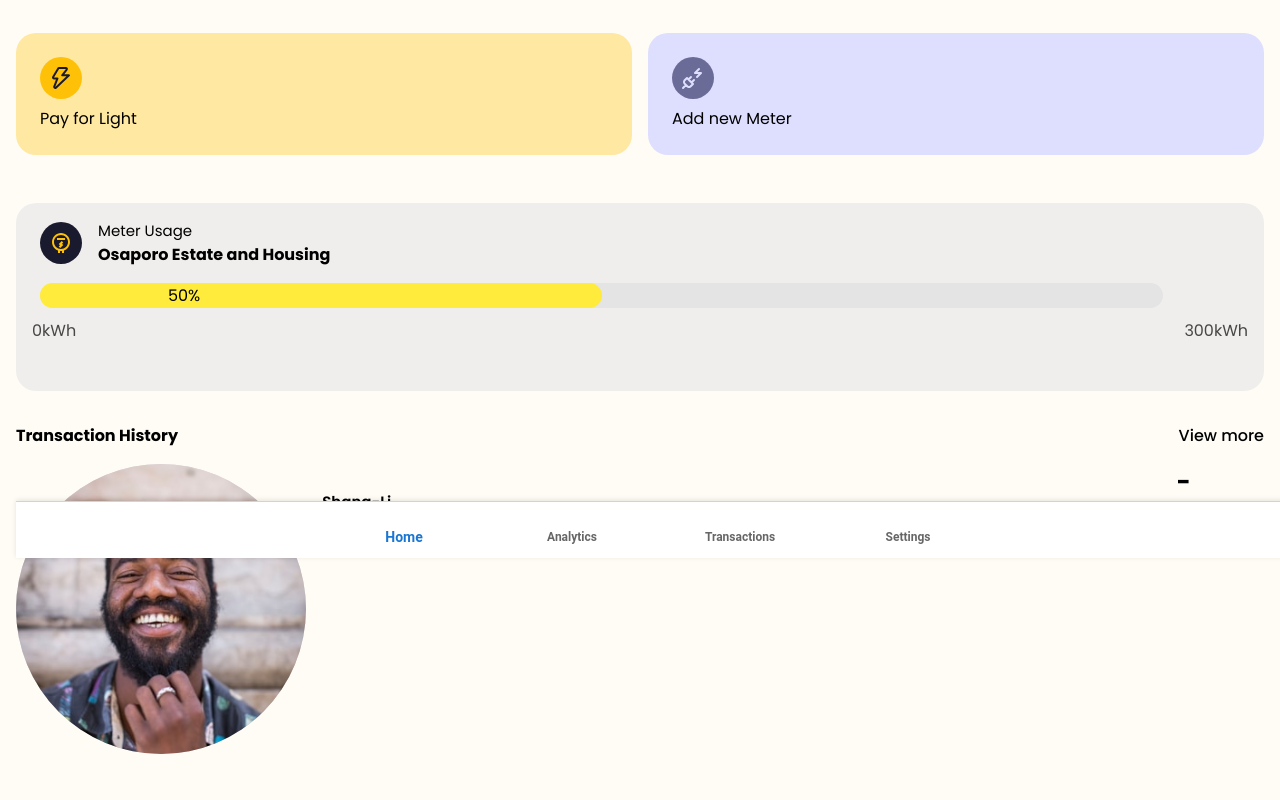
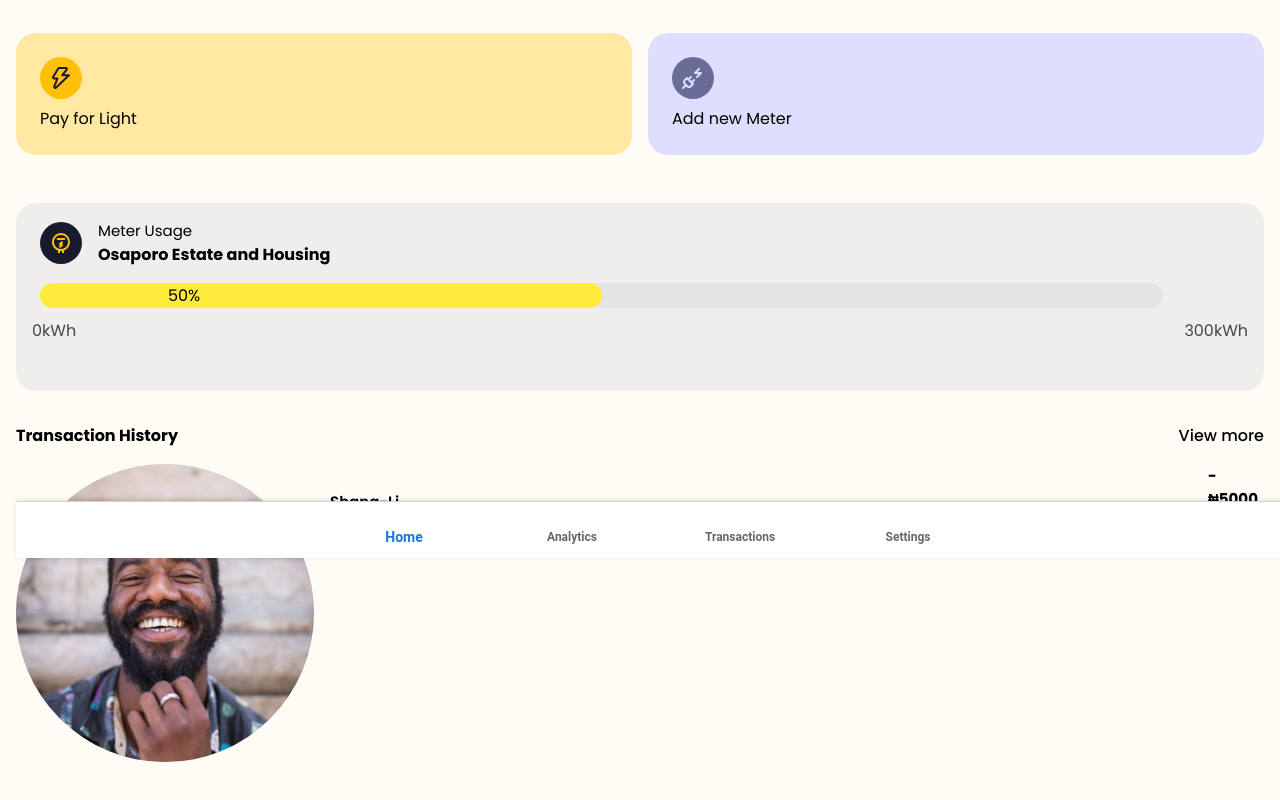
Before and after one commit to mrauthentik/pawa, a React (Vite) app in the folder pawa-sure/: page /dashboard in a window 1280 px wide. Shown: the part 242-1042 px from the top of the page. Built offline with nearby package versions, Linux system fonts and the light colour scheme; some icons are missing.

Commit message:
feat: add font size style for amount in Transaction History

```diff
--- a/pawa-sure/src/App.css
+++ b/pawa-sure/src/App.css
@@ -615,5 +615,8 @@ button:active{
                 color: var(--small-text);
             }
         }
+        .amount{
+            font-size: 10px;
+        }
     }
 }
```
